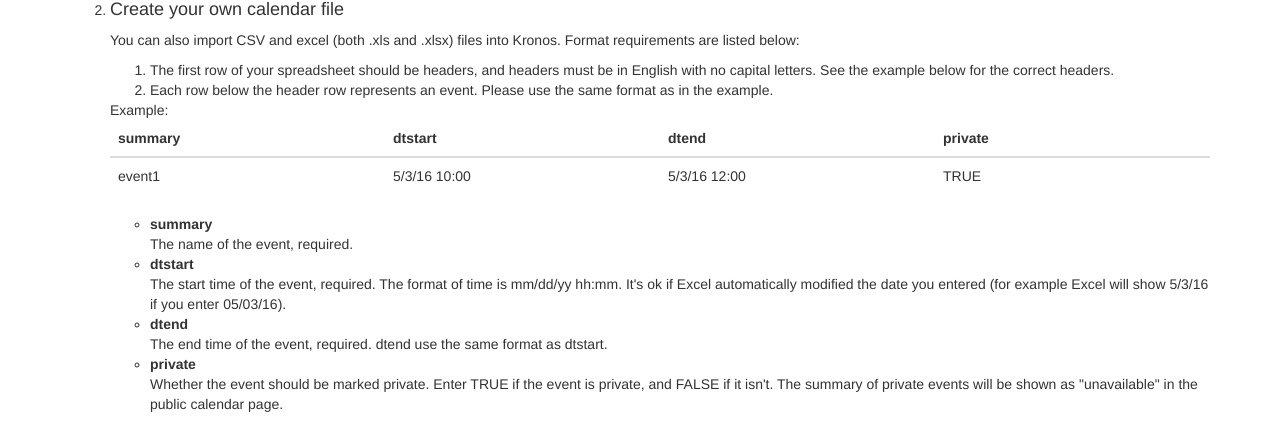
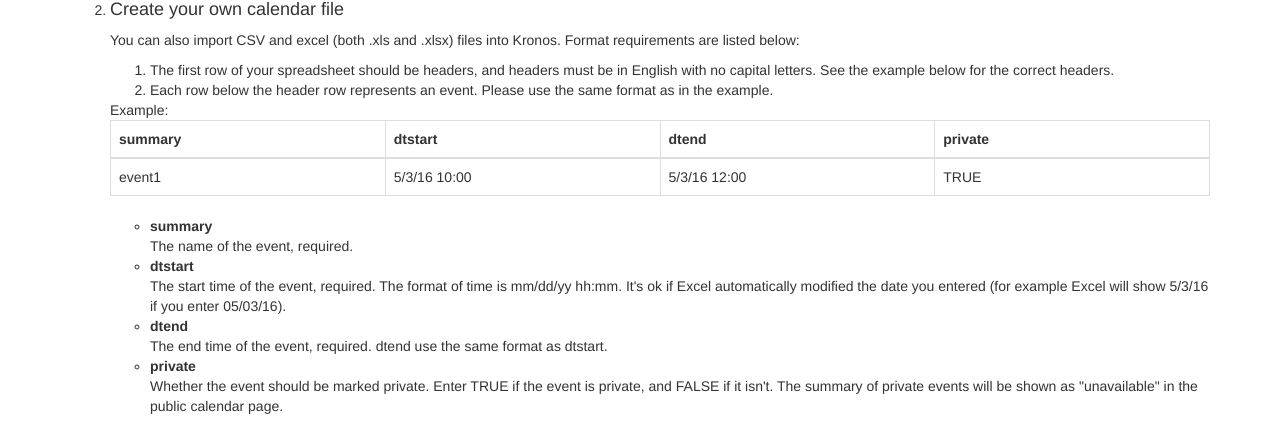
Before and after one commit to reed-college/kronos, a Flask app: page /upload in a window 1280 px wide. Shown: the part 566-1000 px from the top of the page. Run offline with Flask 2, Linux system fonts and the light colour scheme; parts of the project's set-up code (start-up, migrations or seed data) failed here and were passed over; some libraries are stand-ins or nearby versions.

Commit message:
added borders on table

```diff
--- a/kronos/templates/upload.html
+++ b/kronos/templates/upload.html
@@ -70,7 +70,7 @@
             </ol>
             Example:<br>
             <div class="table-responsive">
-              <table class="table">
+              <table class="table table-bordered">
                 <thead>
                   <tr>
                     <th style="width:25%;" translate="no">summary</th>
```
